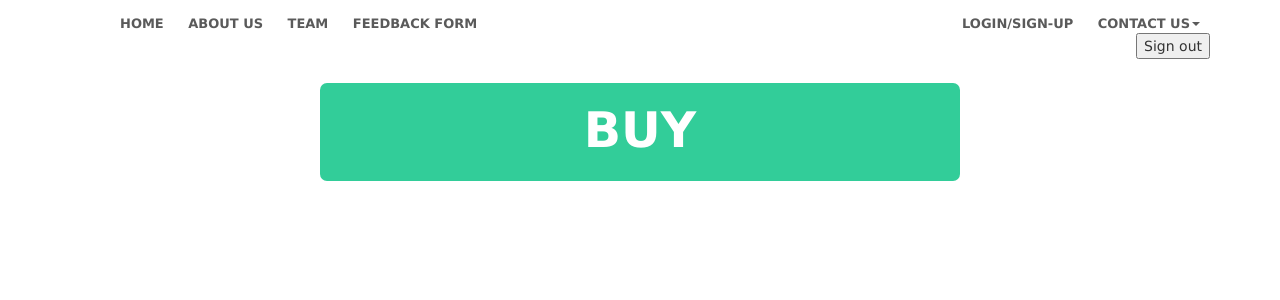
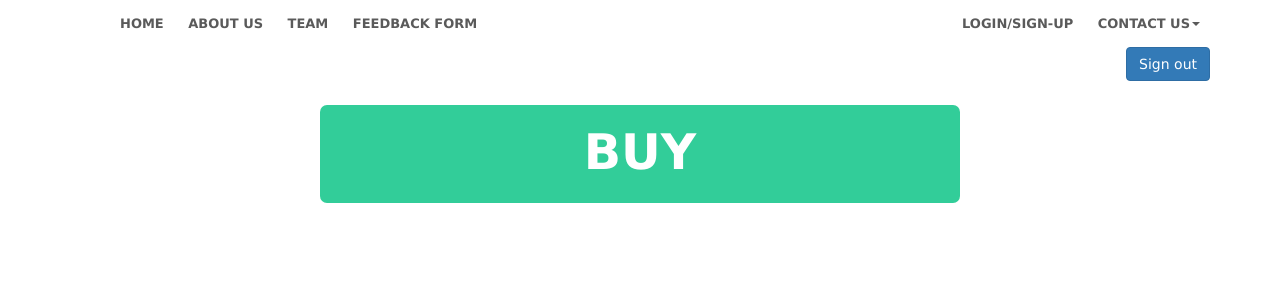
Before and after one commit to anavikajla/stack-d, a PHP site: page /buy.php in a window 1280 px wide. Shown: the top 300 px of the page. Run offline with PHP 8.4, Linux system fonts and the light colour scheme; a user stored in the database is signed in.

Commit message:
Update buy.php

```diff
--- a/buy.php
+++ b/buy.php
@@ -42,7 +42,7 @@ session_start();
  					    <li><a href="#">Address</a></li>
  					  </ul>
  				</li>
- 			<li><form action="signout.php" method="post"><input type="submit" value="Sign out" style="display:inline-block;position:relative;float:right;"></form></li>
+ 			<li><form action="signout.php" method="post"><input type="submit" value="Sign out" class="btn btn-primary" style="display:inline-block;position:relative;float:right;"></form></li>
  			</ul>
 
  		</div>
```
